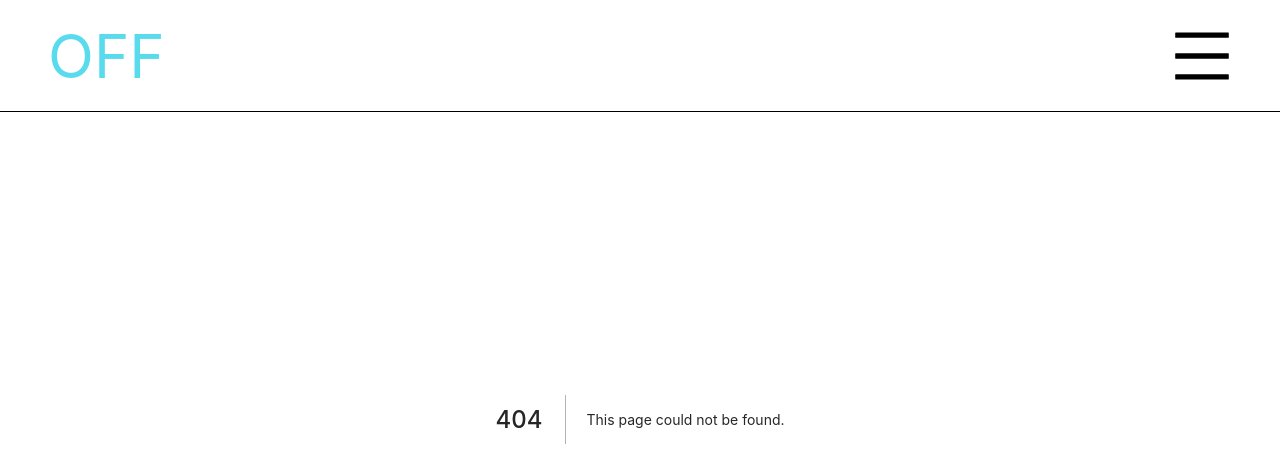
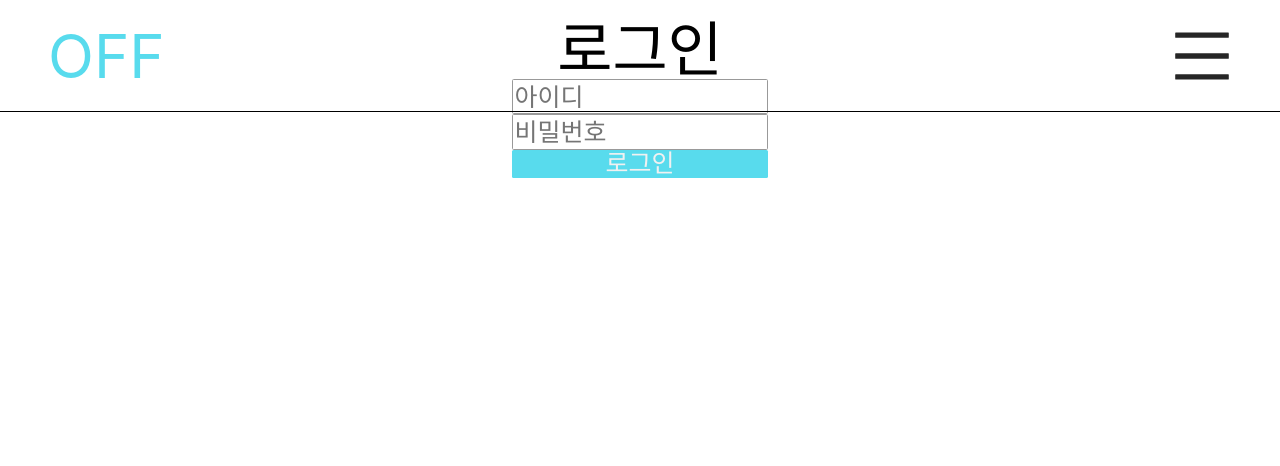
Before and after one commit to code-bootcamp/off-client, a Next.js app: page /info/login in a window 1280 px wide. Before the commit this address had no page. Shown: the top 466 px of the page. Built offline with nearby package versions, Linux system fonts and the light colour scheme; a web font is replaced by a local one.

Commit message:
feat:inputs buttons login

```diff
--- /dev/null
+++ b/pages/info/login/index.tsx
@@ -0,0 +1,5 @@
+import LoginContainer from "../../../src/components/units/login/Login.container";
+
+export default function LoginPage() {
+    return<LoginContainer/>
+}
--- /dev/null
+++ b/src/components/commons/buttons/normalButton/normalButton.container.tsx
@@ -0,0 +1,5 @@
+import NormalButtonUI from "./normalButton.presenter";
+
+export default function NormalButtonContainer(props) {
+    return<NormalButtonUI title={props.title} type={props.type}/>
+}
--- /dev/null
+++ b/src/components/commons/buttons/normalButton/normalButton.presenter.tsx
@@ -0,0 +1,5 @@
+import { NormalButton } from "./normalButton.styles";
+
+export default function NormalButtonUI(props) {
+    return<NormalButton type={props.type}>{props.title}</NormalButton>
+}
--- /dev/null
+++ b/src/components/commons/buttons/normalButton/normalButton.styles.ts
@@ -0,0 +1,27 @@
+import styled from "@emotion/styled";
+import * as B from "../../../../commons/styles/basic"
+
+export const NormalButton = styled.button`
+    width: 20%;
+    border: none;
+    border-radius: 0.1rem;
+    background-color: ${B.mainColor};
+    font-size: ${B.deskTopFontSizeSmall}rem;
+    padding: 0.1rem;
+    color: ${B.whiteColor};
+    &::placeholder {
+        font-size:${B.deskTopFontSizeSmall}rem;
+    }
+    @media (min-width: ${B.bigTablet}px) and (max-width: ${B.noteBook - 1}px) {
+        font-size: ${B.noteBookFontSizeMiddle}rem;
+    }
+    @media (min-width: ${B.SmallTablet}px) and (max-width: ${B.bigTablet - 1}px) {
+        font-size: ${B.bigTabletFontSizeMiddle}rem;
+    }
+    @media (min-width: ${B.mobile}px) and (max-width: ${B.SmallTablet - 1}px) {
+        font-size: ${B.SmallTabletFontSizeMiddle}rem;
+    }
+    @media (max-width: ${B.mobile - 1}px) {
+        font-size: ${B.mobileFontSizeMiddle}rem;
+    }
+`
--- /dev/null
+++ b/src/components/commons/inputs/normalInput/NormalInput.container.tsx
@@ -0,0 +1,7 @@
+import NormalInputUI from "./NormalInput.presenter";
+
+export default function NormalInputContainer(props) {
+      return(
+          <NormalInputUI title={props.title} type={props.type} {...props.register} placeholder={props.placeholder} defaultValue={props.defaultValue}/>
+          );
+}
--- /dev/null
+++ b/src/components/commons/inputs/normalInput/NormalInput.presenter.tsx
@@ -0,0 +1,5 @@
+import { NormaInput } from "./NormalInput.styles";
+
+export default function NormalInputUI(props) {
+    return<NormaInput title={props.title} type={props.type} {...props.register} placeholder={props.placeholder} defaultValue={props.defaultValue}/>
+}
--- /dev/null
+++ b/src/components/commons/inputs/normalInput/NormalInput.styles.ts
@@ -0,0 +1,25 @@
+import styled from "@emotion/styled";
+import * as B from "../../../../commons/styles/basic"
+
+export const NormaInput=styled.input`
+    width: 20%;
+    border: 1px solid ${B.grayColor};
+    border-radius: 0.1rem;
+    font-size: ${B.deskTopFontSizeSmall}rem;
+    padding: 0.1rem;
+    &::placeholder {
+        font-size:${B.deskTopFontSizeSmall}rem;
+    }
+    @media (min-width: ${B.bigTablet}px) and (max-width: ${B.noteBook - 1}px) {
+        font-size: ${B.noteBookFontSizeMiddle}rem;
+    }
+    @media (min-width: ${B.SmallTablet}px) and (max-width: ${B.bigTablet - 1}px) {
+        font-size: ${B.bigTabletFontSizeMiddle}rem;
+    }
+    @media (min-width: ${B.mobile}px) and (max-width: ${B.SmallTablet - 1}px) {
+        font-size: ${B.SmallTabletFontSizeMiddle}rem;
+    }
+    @media (max-width: ${B.mobile - 1}px) {
+        font-size: ${B.mobileFontSizeMiddle}rem;
+    }
+`
--- a/src/components/commons/layouts/header/LayoutHeader.styles.ts
+++ b/src/components/commons/layouts/header/LayoutHeader.styles.ts
@@ -106,10 +106,13 @@
         margin-bottom: 1.5rem;
     }
     a {
+        display: inline-block;
         color: ${B.whiteColor};
-        filter: drop-shadow(0 4px 4px rgba(0, 0, 0, 30%));
+        filter: drop-shadow(0 3px 2px rgba(0, 0, 0, 30%));
         &:hover {
-            filter: drop-shadow(4px 4px 4px rgba(0, 0, 0, 90%));
+            filter: drop-shadow(10px 3px 3px rgba(0, 0, 0, 90%));
+            transition: 0.15s;
+            transform: translateX(-0.2rem) translateY(-0.1rem);
         }
     }
 `
--- a/src/components/units/login/Login.presenter.tsx
+++ b/src/components/units/login/Login.presenter.tsx
@@ -1,3 +1,14 @@
+import NormalButton from "../../commons/buttons/normalButton/normalButton.container";
+import NormalInput from "../../commons/inputs/normalInput/NormalInput.container";
+import { Title, Wrapper } from "./Login.styles";
+
 export default function LoginUI() {
-  return <></>;
+  return(
+    <Wrapper>
+      <Title>로그인</Title>
+      <NormalInput title="id" type="text" placeholder="아이디"/>
+      <NormalInput title="password" type="password" placeholder="비밀번호"/>
+      <NormalButton title="로그인" type="button"/>
+    </Wrapper>
+  )
 }
--- a/src/components/units/login/Login.styles.ts
+++ b/src/components/units/login/Login.styles.ts
@@ -0,0 +1,26 @@
+import styled from "@emotion/styled";
+import * as B from "../../../commons/styles/basic";
+
+export const Wrapper = styled.div`
+    display: flex;
+    flex-direction: column;
+    justify-content: space-between;
+    align-items: center;
+    width: 100%;
+`;
+export const Title = styled.h1`
+    font-size: ${B.deskTopFontSizeLg}rem;
+    color: ${B.blackColor};
+    @media (min-width: ${B.bigTablet}px) and (max-width: ${B.noteBook - 1}px) {
+        font-size: ${B.noteBookFontSizeLg}rem;
+    }
+    @media (min-width: ${B.SmallTablet}px) and (max-width: ${B.bigTablet - 1}px) {
+        font-size: ${B.bigTabletFontSizeLg}rem;
+    }
+    @media (min-width: ${B.mobile}px) and (max-width: ${B.SmallTablet - 1}px) {
+        font-size: ${B.SmallTabletFontSizeLg}rem;
+    }
+    @media (max-width: ${B.mobile - 1}px) {
+        font-size: ${B.mobileFontSizeLg}rem;
+    }
+`
```
Also changed, not shown: src/components/commons/buttons/normalButton/normalButton.types.ts (added), src/components/commons/inputs/normalInput/NormalInput.types.ts (added).
